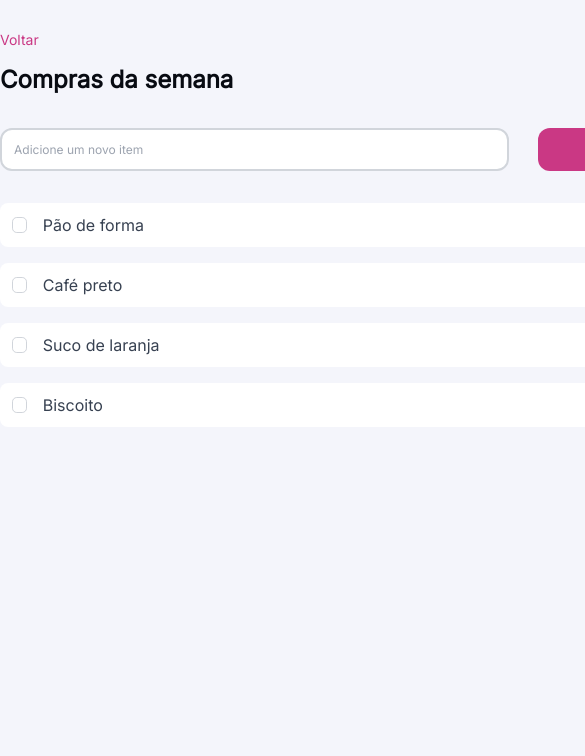
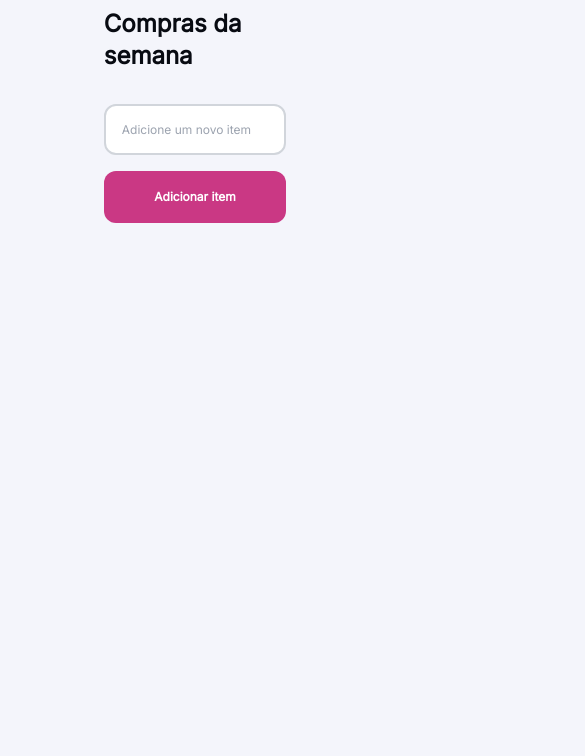
Before and after one commit to is4ac-dev/quicklist, a plain HTML site: page index.html in a window 390 px wide. Shown: the part 88-844 px from the top of the page, 585 px wide, since content can reach past the window. Drawn offline with Linux system fonts and the light colour scheme.

Commit message:
Ajusting media query

```diff
--- a/index.html
+++ b/index.html
@@ -28,30 +28,6 @@
 
     <ul>
 
-      <li class="list-item">
-        <div class="checkbox-div"></div>
-        <span>Pão de forma</span>
-        <img src="assets/trash.svg" alt="ícone de lixeira" class="remove-button">
-      </li>
-
-      <li class="list-item">
-        <div class="checkbox-div"></div>
-        <span>Café preto</span>
-        <img src="assets/trash.svg" alt="ícone de lixeira" class="remove-button">
-      </li>
-
-      <li class="list-item">
-        <div class="checkbox-div"></div>
-        <span>Suco de laranja</span>
-        <img src="assets/trash.svg" alt="ícone de lixeira" class="remove-button">
-      </li>
-
-      <li class="list-item">
-        <div class="checkbox-div"></div>
-        <span>Biscoito</span>
-        <img src="assets/trash.svg" alt="ícone de lixeira" class="remove-button">
-      </li>
-
     </ul>
 
   </main>
--- a/style.css
+++ b/style.css
@@ -39,7 +39,11 @@ body {
 main {
   display: flex;
   flex-direction: column;
-  width: 85vh;
+
+  width: 55%;
+  max-width: 45rem;
+  padding: 0 1.5rem;
+
   margin: 2rem auto 0;
 
   img {
@@ -50,7 +54,7 @@ main {
     font: var(--link);
     color: var(--color-brand);
     text-decoration: none;
-    width: 0;
+    width: fit-content;
 
     margin: 3rem 0 1rem;
   }
@@ -69,6 +73,8 @@ form {
   justify-content: space-between;
 
   margin-bottom: 2rem;
+
+  gap: 0.5rem;
 
   input {
     background-color: var(--background-secondary);
@@ -144,6 +150,8 @@ ul {
     border: 1px solid var(--border-primary);
     border-radius: 0.3rem;
 
+    flex-shrink: 0;
+
     &:hover {
       border-color: var(--border-hover);
     }
@@ -174,7 +182,8 @@ ul {
 }
 
 #alert-message {
-  width: 85vh;
+  width: 55%;
+  max-width: 45rem;
   background-color: var(--color-danger);
 
   display: flex;
@@ -209,3 +218,25 @@ ul {
 .remove-button {
   cursor: pointer;
 }
+
+@media (max-width: 600px) {
+
+  main img {
+    display: none;
+  }
+
+  form {
+    flex-direction: column;
+    gap: 1rem;
+
+    input, button {
+      width: 100%;
+      padding: 1rem;
+    }
+  }
+
+  main {
+    margin-top: 1rem;
+    padding: 0 1rem;
+  }
+}
```
